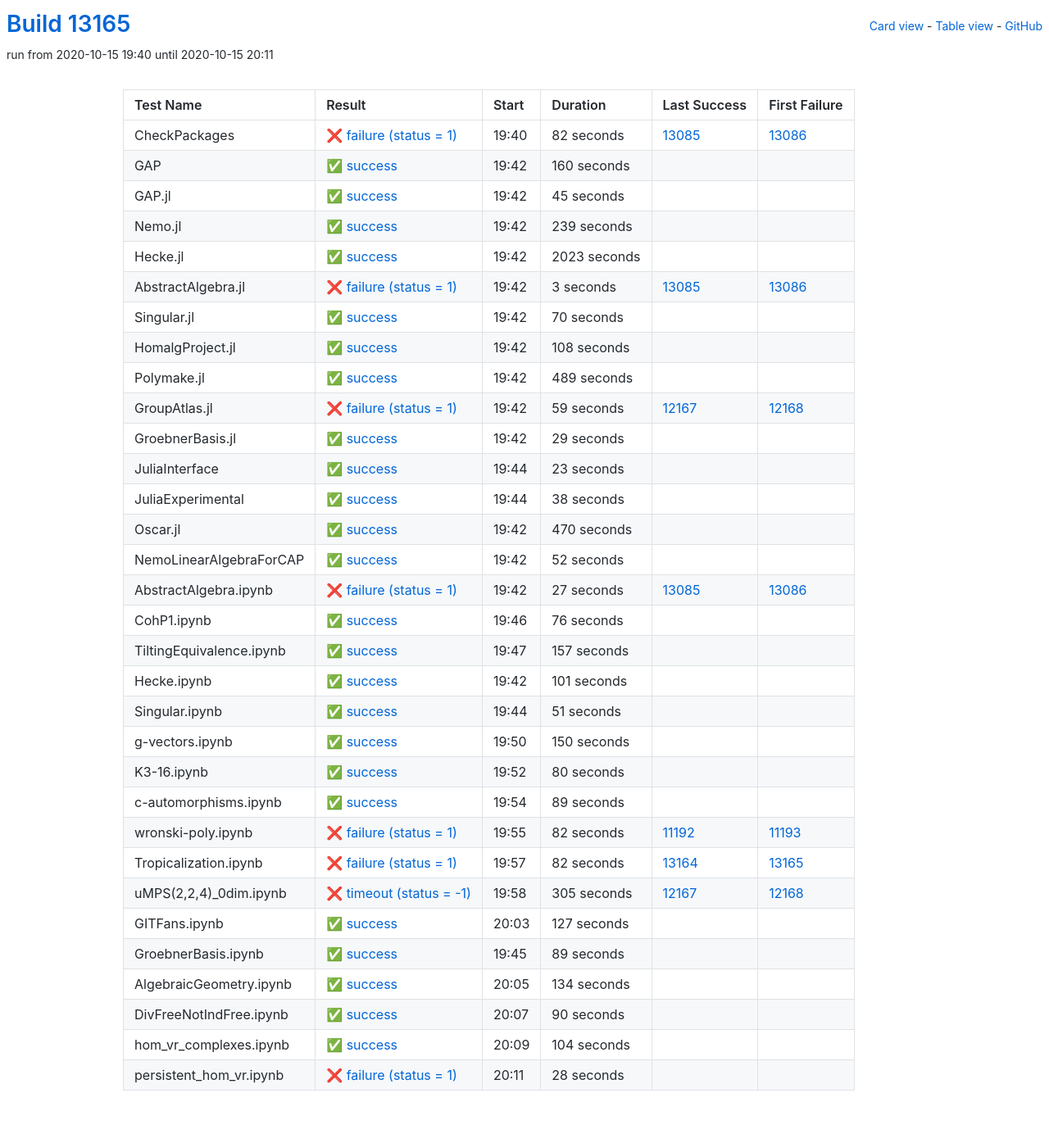
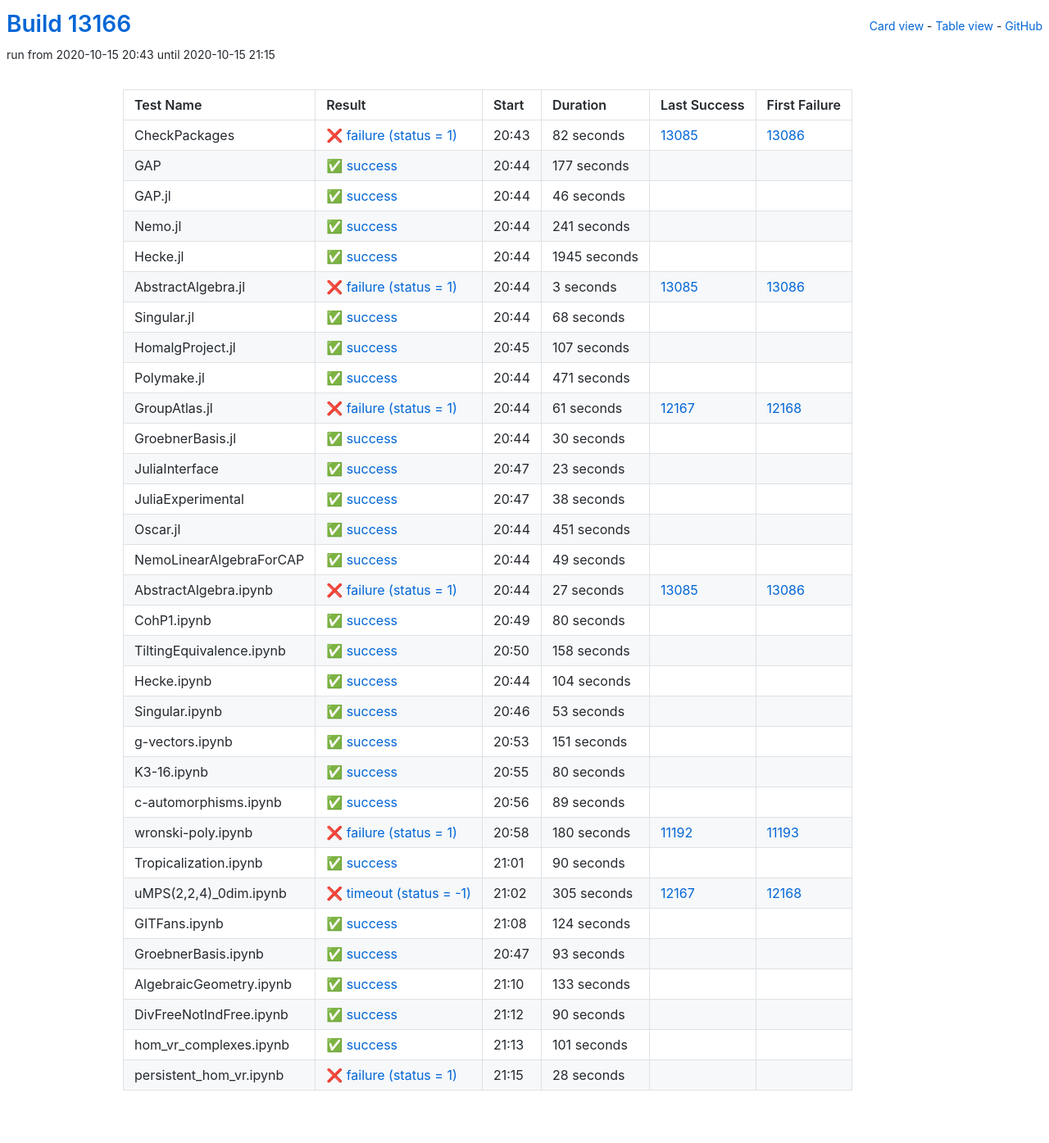
Before and after one commit to oscar-system/oscar-ci-status, a Jekyll site: the page built from table.html, in a window 1280 px wide. Shown: the whole page at 82% size. Built offline with Jekyll 4.4.1, drawn with Linux system fonts in a browser that asks for light colours.

Commit message:
Build #13166

```diff
--- a/_data/ci.yml
+++ b/_data/ci.yml
@@ -1,6 +1,6 @@
 ---
-build: 13165
-build_url: https://oscarci.mathematik.uni-kl.de/job/oscar/13165/
+build: 13166
+build_url: https://oscarci.mathematik.uni-kl.de/job/oscar/13166/
 job: oscar
 organization: oscar-system
 repo: oscar-ci-status
@@ -8,8 +8,8 @@
 tests:
 - name: CheckPackages
   id: checkpackages
-  log: https://oscarci.mathematik.uni-kl.de/job/oscar/13165/artifact/logs/build-13165/CheckPackages.log
-  start: 2020-10-15 19:40
+  log: https://oscarci.mathematik.uni-kl.de/job/oscar/13166/artifact/logs/build-13166/CheckPackages.log
+  start: 2020-10-15 20:43
   success: false
   exitcode: 1
   status: failure
@@ -20,56 +20,56 @@
   first_failure_url: https://oscarci.mathematik.uni-kl.de/job/oscar/13086/
 - name: GAP
   id: gap
-  log: https://oscarci.mathematik.uni-kl.de/job/oscar/13165/artifact/logs/build-13165/GAP.log
-  start: 2020-10-15 19:42
+  log: https://oscarci.mathematik.uni-kl.de/job/oscar/13166/artifact/logs/build-13166/GAP.log
+  start: 2020-10-15 20:44
   success: true
   exitcode: 0
   status: success
-  duration: 160
+  duration: 177
   last_success: false
   last_success_url:
   first_failure: false
   first_failure_url:
 - name: GAP.jl
   id: gap-jl
-  log: https://oscarci.mathematik.uni-kl.de/job/oscar/13165/artifact/logs/build-13165/GAP.jl.log
-  start: 2020-10-15 19:42
+  log: https://oscarci.mathematik.uni-kl.de/job/oscar/13166/artifact/logs/build-13166/GAP.jl.log
+  start: 2020-10-15 20:44
   success: true
   exitcode: 0
   status: success
-  duration: 45
+  duration: 46
   last_success: false
   last_success_url:
   first_failure: false
   first_failure_url:
 - name: Nemo.jl
   id: nemo-jl
-  log: https://oscarci.mathematik.uni-kl.de/job/oscar/13165/artifact/logs/build-13165/Nemo.jl.log
-  start: 2020-10-15 19:42
+  log: https://oscarci.mathematik.uni-kl.de/job/oscar/13166/artifact/logs/build-13166/Nemo.jl.log
+  start: 2020-10-15 20:44
   success: true
   exitcode: 0
   status: success
-  duration: 239
+  duration: 241
   last_success: false
   last_success_url:
   first_failure: false
   first_failure_url:
 - name: Hecke.jl
   id: hecke-jl
-  log: https://oscarci.mathematik.uni-kl.de/job/oscar/13165/artifact/logs/build-13165/Hecke.jl.log
-  start: 2020-10-15 19:42
+  log: https://oscarci.mathematik.uni-kl.de/job/oscar/13166/artifact/logs/build-13166/Hecke.jl.log
+  start: 2020-10-15 20:44
   success: true
   exitcode: 0
   status: success
-  duration: 2023
+  duration: 1945
   last_success: false
   last_success_url:
   first_failure: false
   first_failure_url:
 - name: AbstractAlgebra.jl
   id: abstractalgebra-jl
-  log: https://oscarci.mathematik.uni-kl.de/job/oscar/13165/artifact/logs/build-13165/AbstractAlgebra.jl.log
-  start: 2020-10-15 19:42
+  log: https://oscarci.mathematik.uni-kl.de/job/oscar/13166/artifact/logs/build-13166/AbstractAlgebra.jl.log
+  start: 2020-10-15 20:44
   success: false
   exitcode: 1
   status: failure
@@ -80,68 +80,68 @@
   first_failure_url: https://oscarci.mathematik.uni-kl.de/job/oscar/13086/
 - name: Singular.jl
   id: singular-jl
-  log: https://oscarci.mathematik.uni-kl.de/job/oscar/13165/artifact/logs/build-13165/Singular.jl.log
-  start: 2020-10-15 19:42
+  log: https://oscarci.mathematik.uni-kl.de/job/oscar/13166/artifact/logs/build-13166/Singular.jl.log
+  start: 2020-10-15 20:44
   success: true
   exitcode: 0
   status: success
-  duration: 70
+  duration: 68
   last_success: false
   last_success_url:
   first_failure: false
   first_failure_url:
 - name: HomalgProject.jl
   id: homalgproject-jl
-  log: https://oscarci.mathematik.uni-kl.de/job/oscar/13165/artifact/logs/build-13165/HomalgProject.jl.log
-  start: 2020-10-15 19:42
+  log: https://oscarci.mathematik.uni-kl.de/job/oscar/13166/artifact/logs/build-13166/HomalgProject.jl.log
+  start: 2020-10-15 20:45
   success: true
   exitcode: 0
   status: success
-  duration: 108
+  duration: 107
   last_success: false
   last_success_url:
   first_failure: false
   first_failure_url:
 - name: Polymake.jl
   id: polymake-jl
-  log: https://oscarci.mathematik.uni-kl.de/job/oscar/13165/artifact/logs/build-13165/Polymake.jl.log
-  start: 2020-10-15 19:42
+  log: https://oscarci.mathematik.uni-kl.de/job/oscar/13166/artifact/logs/build-13166/Polymake.jl.log
+  start: 2020-10-15 20:44
   success: true
   exitcode: 0
   status: success
-  duration: 489
+  duration: 471
   last_success: false
   last_success_url:
   first_failure: false
   first_failure_url:
 - name: GroupAtlas.jl
   id: groupatlas-jl
-  log: https://oscarci.mathematik.uni-kl.de/job/oscar/13165/artifact/logs/build-13165/GroupAtlas.jl.log
-  start: 2020-10-15 19:42
+  log: https://oscarci.mathematik.uni-kl.de/job/oscar/13166/artifact/logs/build-13166/GroupAtlas.jl.log
+  start: 2020-10-15 20:44
   success: false
   exitcode: 1
   status: failure
-  duration: 59
+  duration: 61
   last_success: 12167
   last_success_url: https://oscarci.mathematik.uni-kl.de/job/oscar/12167/
   first_failure: 12168
   first_failure_url: https://oscarci.mathematik.uni-kl.de/job/oscar/12168/
 - name: GroebnerBasis.jl
   id: groebnerbasis-jl
-  log: https://oscarci.mathematik.uni-kl.de/job/oscar/13165/artifact/logs/build-13165/GroebnerBasis.jl.log
-  start: 2020-10-15 19:42
+  log: https://oscarci.mathematik.uni-kl.de/job/oscar/13166/artifact/logs/build-13166/GroebnerBasis.jl.log
+  start: 2020-10-15 20:44
   success: true
   exitcode: 0
   status: success
-  duration: 29
+  duration: 30
   last_success: false
   last_success_url:
   first_failure: false
   first_failure_url:
 - name: JuliaInterface
   id: juliainterface
-  log: https://oscarci.mathematik.uni-kl.de/job/oscar/13165/artifact/logs/build-13165/JuliaInterface.log
-  start: 2020-10-15 19:44
+  log: https://oscarci.mathematik.uni-kl.de/job/oscar/13166/artifact/logs/build-13166/JuliaInterface.log
+  start: 2020-10-15 20:47
   success: true
   exitcode: 0
   status: success
@@ -152,8 +152,8 @@
   first_failure_url:
 - name: JuliaExperimental
   id: juliaexperimental
-  log: https://oscarci.mathematik.uni-kl.de/job/oscar/13165/artifact/logs/build-13165/JuliaExperimental.log
-  start: 2020-10-15 19:44
+  log: https://oscarci.mathematik.uni-kl.de/job/oscar/13166/artifact/logs/build-13166/JuliaExperimental.log
+  start: 2020-10-15 20:47
   success: true
   exitcode: 0
   status: success
@@ -164,32 +164,32 @@
   first_failure_url:
 - name: Oscar.jl
   id: oscar-jl
-  log: https://oscarci.mathematik.uni-kl.de/job/oscar/13165/artifact/logs/build-13165/Oscar.jl.log
-  start: 2020-10-15 19:42
+  log: https://oscarci.mathematik.uni-kl.de/job/oscar/13166/artifact/logs/build-13166/Oscar.jl.log
+  start: 2020-10-15 20:44
   success: true
   exitcode: 0
   status: success
-  duration: 470
+  duration: 451
   last_success: false
   last_success_url:
   first_failure: false
   first_failure_url:
 - name: NemoLinearAlgebraForCAP
   id: nemolinearalgebraforcap
-  log: https://oscarci.mathematik.uni-kl.de/job/oscar/13165/artifact/logs/build-13165/NemoLinearAlgebraForCAP.log
-  start: 2020-10-15 19:42
+  log: https://oscarci.mathematik.uni-kl.de/job/oscar/13166/artifact/logs/build-13166/NemoLinearAlgebraForCAP.log
+  start: 2020-10-15 20:44
   success: true
   exitcode: 0
   status: success
-  duration: 52
+  duration: 49
   last_success: false
   last_success_url:
   first_failure: false
   first_failure_url:
 - name: AbstractAlgebra.ipynb
   id: abstractalgebra-ipynb
-  log: https://oscarci.mathematik.uni-kl.de/job/oscar/13165/artifact/logs/build-13165/AbstractAlgebra.ipynb.log
-  start: 2020-10-15 19:42
+  log: https://oscarci.mathematik.uni-kl.de/job/oscar/13166/artifact/logs/build-13166/AbstractAlgebra.ipynb.log
+  start: 2020-10-15 20:44
   success: false
   exitcode: 1
   status: failure
@@ -200,68 +200,68 @@
   first_failure_url: https://oscarci.mathematik.uni-kl.de/job/oscar/13086/
 - name: CohP1.ipynb
   id: cohp1-ipynb
-  log: https://oscarci.mathematik.uni-kl.de/job/oscar/13165/artifact/logs/build-13165/CohP1.ipynb.log
-  start: 2020-10-15 19:46
+  log: https://oscarci.mathematik.uni-kl.de/job/oscar/13166/artifact/logs/build-13166/CohP1.ipynb.log
+  start: 2020-10-15 20:49
   success: true
   exitcode: 0
   status: success
-  duration: 76
+  duration: 80
   last_success: false
   last_success_url:
   first_failure: false
   first_failure_url:
 - name: TiltingEquivalence.ipynb
   id: tiltingequivalence-ipynb
-  log: https://oscarci.mathematik.uni-kl.de/job/oscar/13165/artifact/logs/build-13165/TiltingEquivalence.ipynb.log
-  start: 2020-10-15 19:47
+  log: https://oscarci.mathematik.uni-kl.de/job/oscar/13166/artifact/logs/build-13166/TiltingEquivalence.ipynb.log
+  start: 2020-10-15 20:50
   success: true
   exitcode: 0
   status: success
-  duration: 157
+  duration: 158
   last_success: false
   last_success_url:
   first_failure: false
   first_failure_url:
 - name: Hecke.ipynb
   id: hecke-ipynb
-  log: https://oscarci.mathematik.uni-kl.de/job/oscar/13165/artifact/logs/build-13165/Hecke.ipynb.log
-  start: 2020-10-15 19:42
+  log: https://oscarci.mathematik.uni-kl.de/job/oscar/13166/artifact/logs/build-13166/Hecke.ipynb.log
+  start: 2020-10-15 20:44
   success: true
   exitcode: 0
   status: success
-  duration: 101
+  duration: 104
   last_success: false
   last_success_url:
   first_failure: false
   first_failure_url:
 - name: Singular.ipynb
   id: singular-ipynb
-  log: https://oscarci.mathematik.uni-kl.de/job/oscar/13165/artifact/logs/build-13165/Singular.ipynb.log
-  start: 2020-10-15 19:44
+  log: https://oscarci.mathematik.uni-kl.de/job/oscar/13166/artifact/logs/build-13166/Singular.ipynb.log
+  start: 2020-10-15 20:46
   success: true
   exitcode: 0
   status: success
-  duration: 51
+  duration: 53
   last_success: false
   last_success_url:
   first_failure: false
   first_failure_url:
 - name: g-vectors.ipynb
   id: g-vectors-ipynb
-  log: https://oscarci.mathematik.uni-kl.de/job/oscar/13165/artifact/logs/build-13165/g-vectors.ipynb.log
-  start: 2020-10-15 19:50
+  log: https://oscarci.mathematik.uni-kl.de/job/oscar/13166/artifact/logs/build-13166/g-vectors.ipynb.log
+  start: 2020-10-15 20:53
   success: true
   exitcode: 0
   status: success
-  duration: 150
+  duration: 151
   last_success: false
   last_success_url:
   first_failure: false
   first_failure_url:
 - name: K3-16.ipynb
   id: k3-16-ipynb
-  log: https://oscarci.mathematik.uni-kl.de/job/oscar/13165/artifact/logs/build-13165/K3-16.ipynb.log
-  start: 2020-10-15 19:52
+  log: https://oscarci.mathematik.uni-kl.de/job/oscar/13166/artifact/logs/build-13166/K3-16.ipynb.log
+  start: 2020-10-15 20:55
   success: true
   exitcode: 0
   status: success
@@ -272,8 +272,8 @@
   first_failure_url:
 - name: c-automorphisms.ipynb
   id: c-automorphisms-ipynb
-  log: https://oscarci.mathematik.uni-kl.de/job/oscar/13165/artifact/logs/build-13165/c-automorphisms.ipynb.log
-  start: 2020-10-15 19:54
+  log: https://oscarci.mathematik.uni-kl.de/job/oscar/13166/artifact/logs/build-13166/c-automorphisms.ipynb.log
+  start: 2020-10-15 20:56
   success: true
   exitcode: 0
   status: success
@@ -284,32 +284,32 @@
   first_failure_url:
 - name: wronski-poly.ipynb
   id: wronski-poly-ipynb
-  log: https://oscarci.mathematik.uni-kl.de/job/oscar/13165/artifact/logs/build-13165/wronski-poly.ipynb.log
-  start: 2020-10-15 19:55
+  log: https://oscarci.mathematik.uni-kl.de/job/oscar/13166/artifact/logs/build-13166/wronski-poly.ipynb.log
+  start: 2020-10-15 20:58
   success: false
   exitcode: 1
   status: failure
-  duration: 82
+  duration: 180
   last_success: 11192
   last_success_url: https://oscarci.mathematik.uni-kl.de/job/oscar/11192/
   first_failure: 11193
   first_failure_url: https://oscarci.mathematik.uni-kl.de/job/oscar/11193/
 - name: Tropicalization.ipynb
   id: tropicalization-ipynb
-  log: https://oscarci.mathematik.uni-kl.de/job/oscar/13165/artifact/logs/build-13165/Tropicalization.ipynb.log
-  start: 2020-10-15 19:57
-  success: false
-  exitcode: 1
-  status: failure
-  duration: 82
-  last_success: 13164
-  last_success_url: https://oscarci.mathematik.uni-kl.de/job/oscar/13164/
-  first_failure: 13165
-  first_failure_url: https://oscarci.mathematik.uni-kl.de/job/oscar/13165/
+  log: https://oscarci.mathematik.uni-kl.de/job/oscar/13166/artifact/logs/build-13166/Tropicalization.ipynb.log
+  start: 2020-10-15 21:01
+  success: true
+  exitcode: 0
+  status: success
+  duration: 90
+  last_success: false
+  last_success_url:
+  first_failure: false
+  first_failure_url:
 - name: uMPS(2,2,4)_0dim.ipynb
   id: umps-2-2-4-0dim-ipynb
-  log: https://oscarci.mathematik.uni-kl.de/job/oscar/13165/artifact/logs/build-13165/uMPS-2-2-4-_0dim.ipynb.log
-  start: 2020-10-15 19:58
+  log: https://oscarci.mathematik.uni-kl.de/job/oscar/13166/artifact/logs/build-13166/uMPS-2-2-4-_0dim.ipynb.log
+  start: 2020-10-15 21:02
   success: false
   exitcode: -1
   status: timeout
@@ -320,44 +320,44 @@
   first_failure_url: https://oscarci.mathematik.uni-kl.de/job/oscar/12168/
 - name: GITFans.ipynb
   id: gitfans-ipynb
-  log: https://oscarci.mathematik.uni-kl.de/job/oscar/13165/artifact/logs/build-13165/GITFans.ipynb.log
-  start: 2020-10-15 20:03
+  log: https://oscarci.mathematik.uni-kl.de/job/oscar/13166/artifact/logs/build-13166/GITFans.ipynb.log
+  start: 2020-10-15 21:08
   success: true
   exitcode: 0
   status: success
-  duration: 127
+  duration: 124
   last_success: false
   last_success_url:
   first_failure: false
   first_failure_url:
 - name: GroebnerBasis.ipynb
   id: groebnerbasis-ipynb
-  log: https://oscarci.mathematik.uni-kl.de/job/oscar/13165/artifact/logs/build-13165/GroebnerBasis.ipynb.log
-  start: 2020-10-15 19:45
+  log: https://oscarci.mathematik.uni-kl.de/job/oscar/13166/artifact/logs/build-13166/GroebnerBasis.ipynb.log
+  start: 2020-10-15 20:47
   success: true
   exitcode: 0
   status: success
-  duration: 89
+  duration: 93
   last_success: false
   last_success_url:
   first_failure: false
   first_failure_url:
 - name: AlgebraicGeometry.ipynb
   id: algebraicgeometry-ipynb
-  log: https://oscarci.mathematik.uni-kl.de/job/oscar/13165/artifact/logs/build-13165/AlgebraicGeometry.ipynb.log
-  start: 2020-10-15 20:05
+  log: https://oscarci.mathematik.uni-kl.de/job/oscar/13166/artifact/logs/build-13166/AlgebraicGeometry.ipynb.log
+  start: 2020-10-15 21:10
   success: true
   exitcode: 0
   status: success
-  duration: 134
+  duration: 133
   last_success: false
   last_success_url:
   first_failure: false
   first_failure_url:
 - name: DivFreeNotIndFree.ipynb
   id: divfreenotindfree-ipynb
-  log: https://oscarci.mathematik.uni-kl.de/job/oscar/13165/artifact/logs/build-13165/DivFreeNotIndFree.ipynb.log
-  start: 2020-10-15 20:07
+  log: https://oscarci.mathematik.uni-kl.de/job/oscar/13166/artifact/logs/build-13166/DivFreeNotIndFree.ipynb.log
+  start: 2020-10-15 21:12
   success: true
   exitcode: 0
   status: success
@@ -368,20 +368,20 @@
   first_failure_url:
 - name: hom_vr_complexes.ipynb
   id: hom-vr-complexes-ipynb
-  log: https://oscarci.mathematik.uni-kl.de/job/oscar/13165/artifact/logs/build-13165/hom_vr_complexes.ipynb.log
-  start: 2020-10-15 20:09
+  log: https://oscarci.mathematik.uni-kl.de/job/oscar/13166/artifact/logs/build-13166/hom_vr_complexes.ipynb.log
+  start: 2020-10-15 21:13
   success: true
   exitcode: 0
   status: success
-  duration: 104
+  duration: 101
   last_success: false
   last_success_url:
   first_failure: false
   first_failure_url:
 - name: persistent_hom_vr.ipynb
   id: persistent-hom-vr-ipynb
-  log: https://oscarci.mathematik.uni-kl.de/job/oscar/13165/artifact/logs/build-13165/persistent_hom_vr.ipynb.log
-  start: 2020-10-15 20:11
+  log: https://oscarci.mathematik.uni-kl.de/job/oscar/13166/artifact/logs/build-13166/persistent_hom_vr.ipynb.log
+  start: 2020-10-15 21:15
   success: false
   exitcode: 1
   status: failure
```
Also changed, not shown: README.md.
